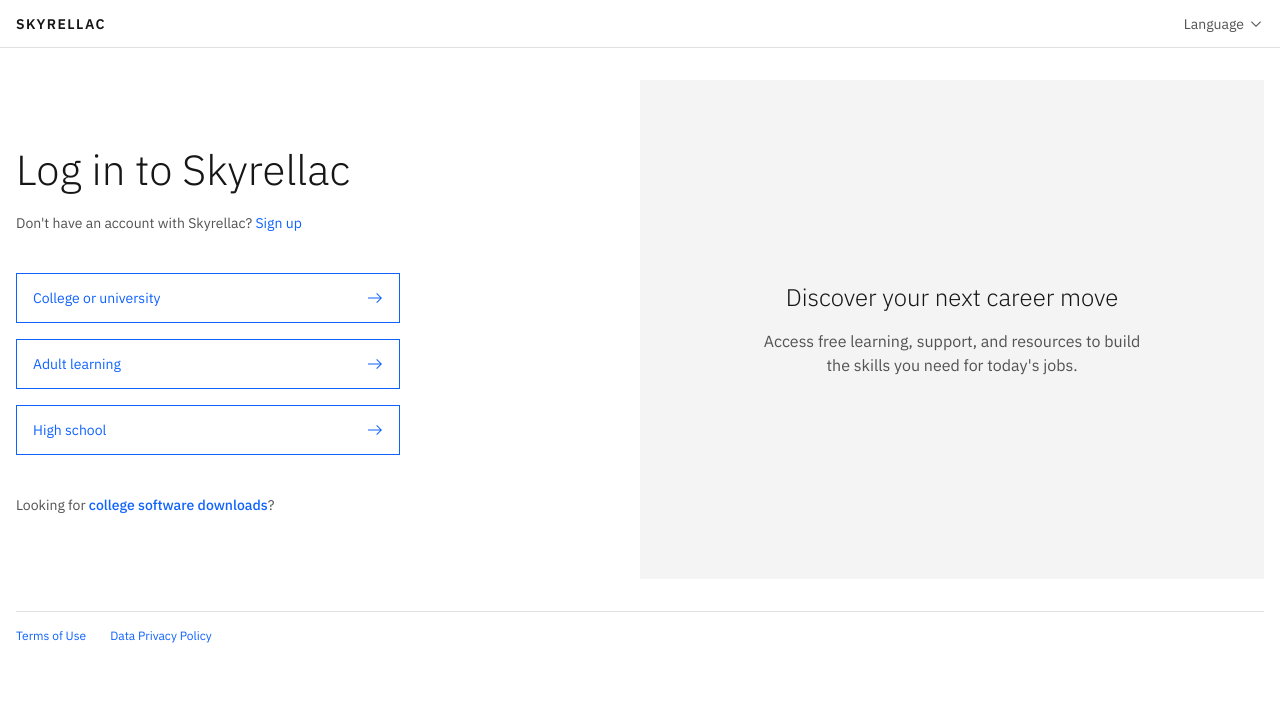
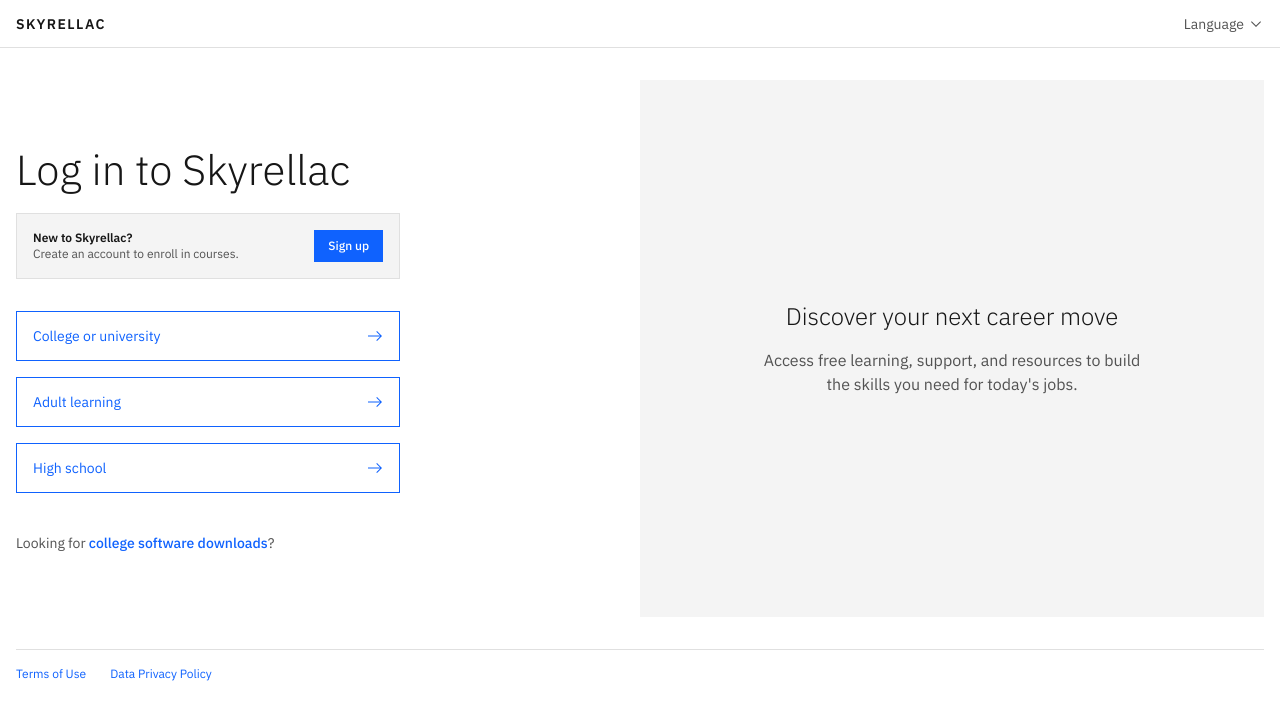
Before and after one commit to JeevithaH/kanaka, a Next.js app: page /login in a window 1280 px wide. Shown: the top 720 px of the page. Built offline with nearby package versions, Linux system fonts and the light colour scheme.

Commit message:
feat: redirect enroll action to login and add prominent sign up call-to-action on login pages

```diff
--- a/app/(auth)/login/page.tsx
+++ b/app/(auth)/login/page.tsx
@@ -44,12 +44,20 @@ export default function LoginPage() {
                   <h1 className="text-[#161616] font-light text-[2rem] lg:text-[2.625rem] leading-tight mb-4">
                     Log in to Skyrellac
                   </h1>
-                  <p className="text-[#525252] text-sm mb-10">
-                    Don&apos;t have an account with Skyrellac?{' '}
-                    <Link href="/register" className="text-[#0f62fe] hover:underline">
+
+                  {/* Prominent Sign Up Banner for new users */}
+                  <div className="bg-[#f4f4f4] border border-[#e0e0e0] p-4 mb-8 max-w-sm flex items-center justify-between">
+                    <div>
+                      <p className="text-[#161616] text-xs font-semibold">New to Skyrellac?</p>
+                      <p className="text-[#525252] text-xs">Create an account to enroll in courses.</p>
+                    </div>
+                    <Link
+                      href="/signup"
+                      className="bg-[#0f62fe] text-white text-xs px-3.5 py-2 font-medium hover:bg-[#0043ce] transition-colors shrink-0"
+                    >
                       Sign up
                     </Link>
-                  </p>
+                  </div>
 
                   <div className="flex flex-col gap-4 max-w-sm">
                     {['College or university', 'Adult learning', 'High school'].map((audience) => (
--- a/app/(auth)/signin/page.tsx
+++ b/app/(auth)/signin/page.tsx
@@ -97,13 +97,17 @@ export default function SignInPage() {
                 </button>
               </form>
 
-              <div className="mt-8">
-                <p className="text-[#525252] text-sm">
-                  Don&apos;t have an account?{' '}
-                  <Link href="/register" className="text-[#0f62fe] hover:underline">
-                    Sign up
-                  </Link>
-                </p>
+              <div className="mt-8 max-w-sm p-4 bg-[#f4f4f4] border border-[#e0e0e0] flex items-center justify-between">
+                <div>
+                  <p className="text-[#161616] text-xs font-semibold">Don&apos;t have an account?</p>
+                  <p className="text-[#525252] text-xs">Create your free Skyrellac account today.</p>
+                </div>
+                <Link
+                  href="/signup"
+                  className="bg-[#0f62fe] text-white text-xs px-3.5 py-2 font-medium hover:bg-[#0043ce] transition-colors shrink-0"
+                >
+                  Sign up
+                </Link>
               </div>
             </div>
 
--- a/app/(public)/courses/[slug]/page.tsx
+++ b/app/(public)/courses/[slug]/page.tsx
@@ -100,7 +100,7 @@ export default function CourseDetailPage({ params }: { params: { slug: string }
                 <p className="text-3xl font-black text-white">₹{course.price_inr ?? 200}</p>
               </div>
 
-              <Link href={`/signup?redirect=${encodeURIComponent(`/courses/${course.slug}`)}`}>
+              <Link href={`/login?redirect=${encodeURIComponent(`/courses/${course.slug}`)}`}>
                 <Button variant="glow" size="lg" className="w-full text-center font-bold">
                   <span>Enroll Now & Start</span>
                   <ArrowRight className="w-5 h-5" />
```
